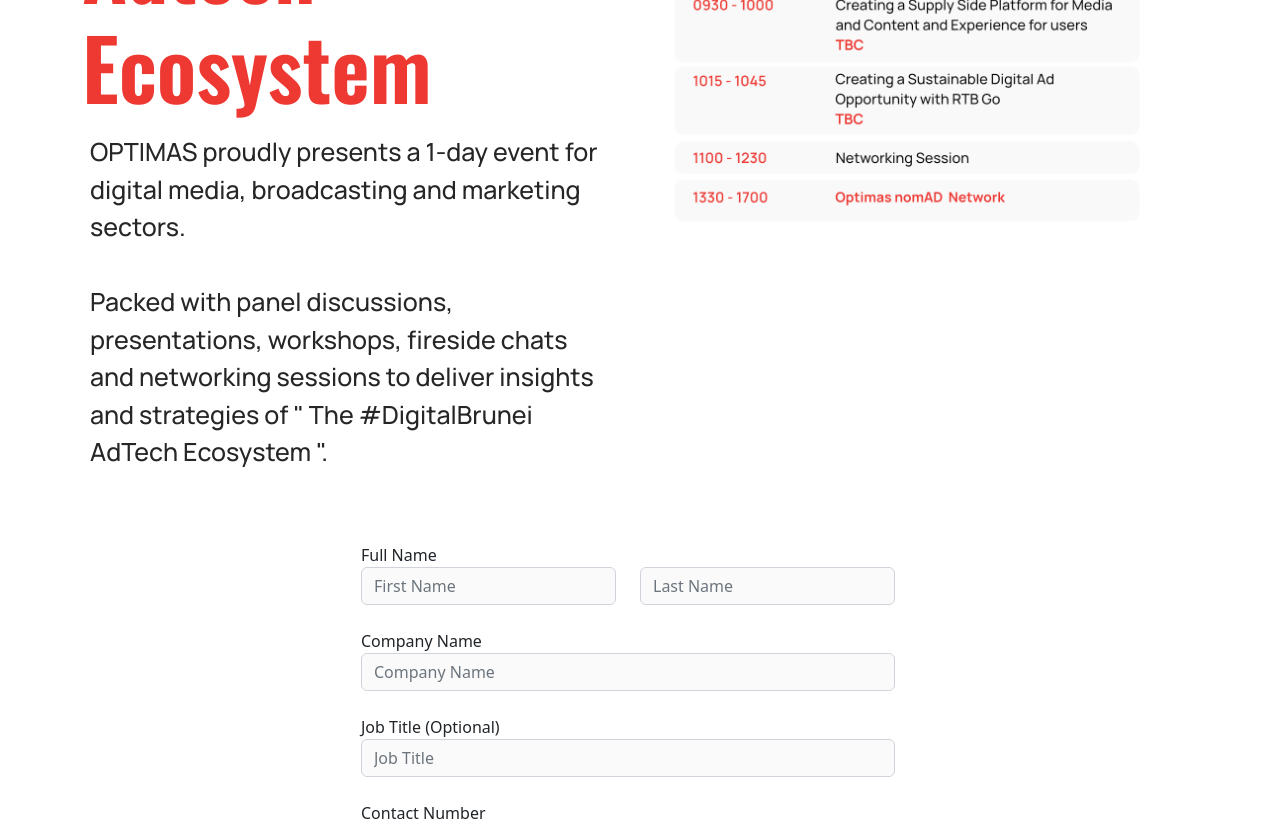
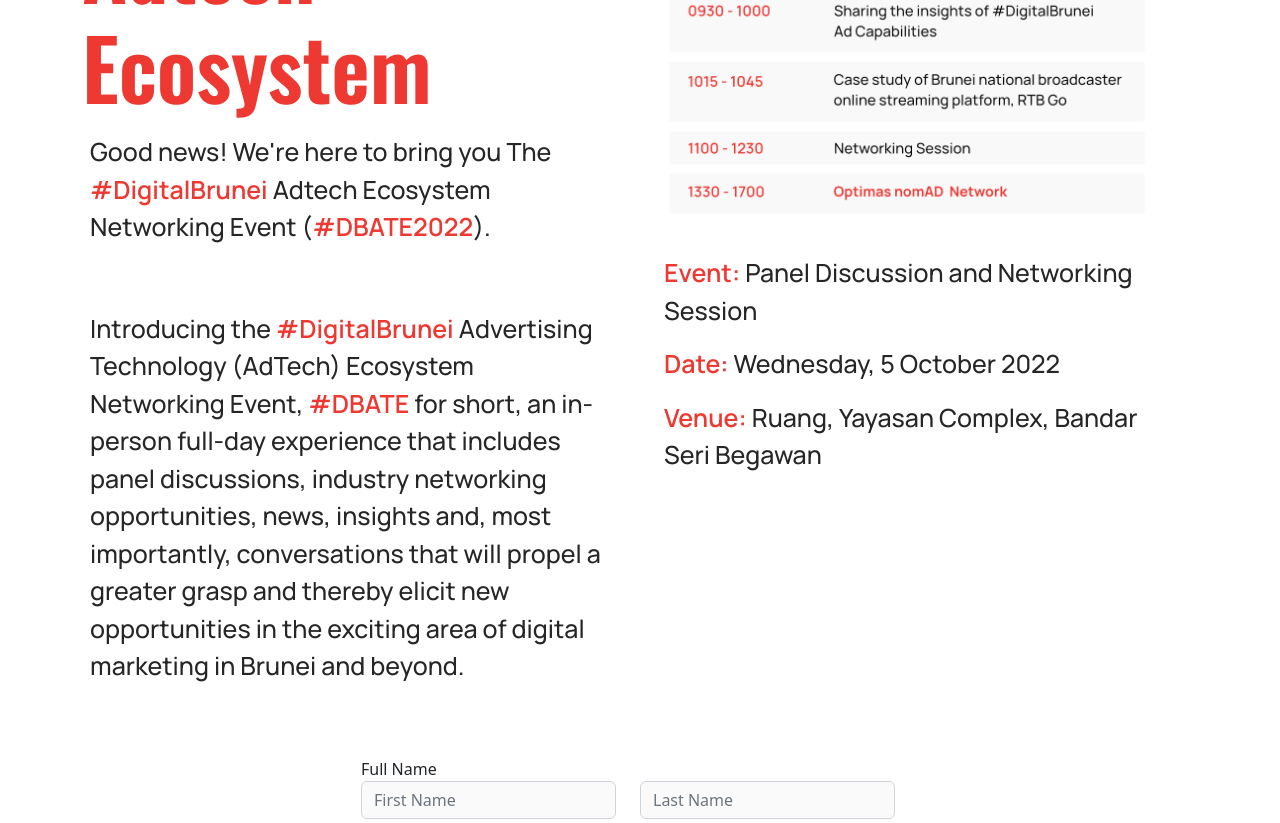
Before and after one commit to ying29ho/optimasdev, a Next.js app: page /events/8YrHJivGVmt in a window 1280 px wide. Shown: the part 1080-1903 px from the top of the page. Built offline with nearby package versions, Linux system fonts and the light colour scheme; no server answers.

Commit message:
changed event description and event program image

```diff
--- a/pages/_document.js
+++ b/pages/_document.js
@@ -21,8 +21,6 @@
           itemProp="image"
           content="https://optimas-bucket.s3.ap-south-1.amazonaws.com/eventgraphicsfb.png"
         />
-        {/* <meta property="og:image:width" content="252" />
-        <meta property="og:image:height" content="111" /> */}
         {/* <meta property="og:image:width" content="247" />
 <meta property="og:image:height" content="106" /> */}
         <meta property="og:url" content="https://www.optimasmgmt.com/" />
--- a/pages/events/8YrHJivGVmt.js
+++ b/pages/events/8YrHJivGVmt.js
@@ -124,7 +124,7 @@
                 <div className="mx-4 py-1 px-4">
                   <div className="text-center">
                     <Image
-                      src={"/images/event/eventprogram290922.png"}
+                      src={"/images/event/eventprogram300922.png"}
                       objectFit="contain"
                       quality={100}
                       height={750}
@@ -132,15 +132,63 @@
                       alt="event day details"
                     />
                   </div>
+
                   <p>
-                    OPTIMAS proudly presents a 1-day event for digital media,
-                    broadcasting and marketing sectors. <br></br>
+                      Good news! We're here to bring you The {" "}
+                      <span style={{ color: "#EE3932", fontWeight: "1000" }}>
+                        #DigitalBrunei
+                      </span>{" "}
+                      Adtech Ecosystem Networking Event (
+                      <span style={{ color: "#EE3932", fontWeight: "1000" }}>
+                        #DBATE2022
+                      </span>
+                      ).
+                    </p>
+
+                  <br></br>
+                  <br></br>
+                  <p>
+                      <span style={{ color: "#EE3932", fontWeight: "1000" }}>
+                        Event:{" "}
+                      </span>
+                      Panel Discussion and Networking Session
+                    </p>
+
+                    <p>
+                      <span style={{ color: "#EE3932", fontWeight: "1000" }}>
+                        Date:{" "}
+                      </span>
+                      Wednesday, 5 October 2022
+                    </p>
+
+                    <p>
+                      <span style={{ color: "#EE3932", fontWeight: "1000" }}>
+                        Venue:{" "}
+                      </span>
+                      Ruang, Yayasan Complex, Bandar Seri {" "}{" "}{" "}{" "}Begawan
+                    </p>
+                  <br></br>
+                  <br></br>
+
+                  <p>
+                      Introducing the{" "}
+                      <span style={{ color: "#EE3932", fontWeight: "1000" }}>
+                        #DigitalBrunei
+                      </span>{" "}
+                      Advertising Technology (AdTech) Ecosystem Networking Event,{" "}
+                      <span style={{ color: "#EE3932", fontWeight: "1000" }}>
+                        #DBATE
+                      </span>{" "}
+                      for short, an in-person full-day experience that includes
+                      panel discussions, industry networking opportunities,
+                      news, insights and, most importantly, conversations that
+                      will propel a greater grasp and thereby elicit new
+                      opportunities in the exciting area of digital marketing in
+                      Brunei and beyond.
+                    </p>
                     <br></br>
-                    Packed with panel discussions, presentations, workshops,
-                    fireside chats and networking sessions to deliver insights
-                    and strategies of &quot;The #DigitalBrunei AdTech
-                    Ecosystem&quot;.
-                  </p>
+                    <br></br>
+
                 </div>
                 <div className="">
                   {submitted === true ? (
@@ -467,25 +515,81 @@
                   <h1>Join The #DigitalBrunei Adtech Ecosystem</h1>
                   <div className="p-2 mx-auto" align="ceter">
                     <p>
+                      Good news! We're here to bring you The {" "}
+                      <span style={{ color: "#EE3932", fontWeight: "1000" }}>
+                        #DigitalBrunei
+                      </span>{" "}
+                      Adtech Ecosystem Networking Event (
+                      <span style={{ color: "#EE3932", fontWeight: "1000" }}>
+                        #DBATE2022
+                      </span>
+                      ).
+                    </p>
+
+                    <br></br>
+                    <br></br>
+
+                    <p>
+                      Introducing the{" "}
+                      <span style={{ color: "#EE3932", fontWeight: "1000" }}>
+                        #DigitalBrunei
+                      </span>{" "}
+                      Advertising Technology (AdTech) Ecosystem Networking Event,{" "}
+                      <span style={{ color: "#EE3932", fontWeight: "1000" }}>
+                        #DBATE
+                      </span>{" "}
+                      for short, an in-person full-day experience that includes
+                      panel discussions, industry networking opportunities,
+                      news, insights and, most importantly, conversations that
+                      will propel a greater grasp and thereby elicit new
+                      opportunities in the exciting area of digital marketing in
+                      Brunei and beyond.
+                    </p>
+
+                    {/* <p>
                       OPTIMAS proudly presents a 1-day event for digital media,
                       broadcasting and marketing sectors. <br></br>
                       <br></br>Packed with panel discussions, presentations,
                       workshops, fireside chats and networking sessions to
                       deliver insights and strategies of &quot; The
                       #DigitalBrunei AdTech Ecosystem &quot;.
-                    </p>
+                    </p> */}
                   </div>
                 </div>
 
                 <div className="col-6">
                   <Image
-                    src={"/images/event/eventprogram290922.png"}
+                    src={"/images/event/eventprogram300922.png"}
                     objectFit="contain"
                     quality={100}
                     height={650}
                     width={650}
                     alt="event day details"
                   />
+
+                  <div className="px-4">
+                    <p>
+                      <span style={{ color: "#EE3932", fontWeight: "1000" }}>
+                        Event:{" "}
+                      </span>
+                      Panel Discussion and Networking Session
+                    </p>
+
+                    <p>
+                      <span style={{ color: "#EE3932", fontWeight: "1000" }}>
+                        Date:{" "}
+                      </span>
+                      Wednesday, 5 October 2022
+                    </p>
+
+                    <p>
+                      <span style={{ color: "#EE3932", fontWeight: "1000" }}>
+                        Venue:{" "}
+                      </span>
+                      Ruang, Yayasan Complex, Bandar Seri {" "}{" "}{" "}{" "}Begawan
+                    </p>
+
+                  </div>
                 </div>
               </div>
               <div className="row pb-5">
```
Also changed, not shown: public/images/event/eventprogram300922.png (added).
